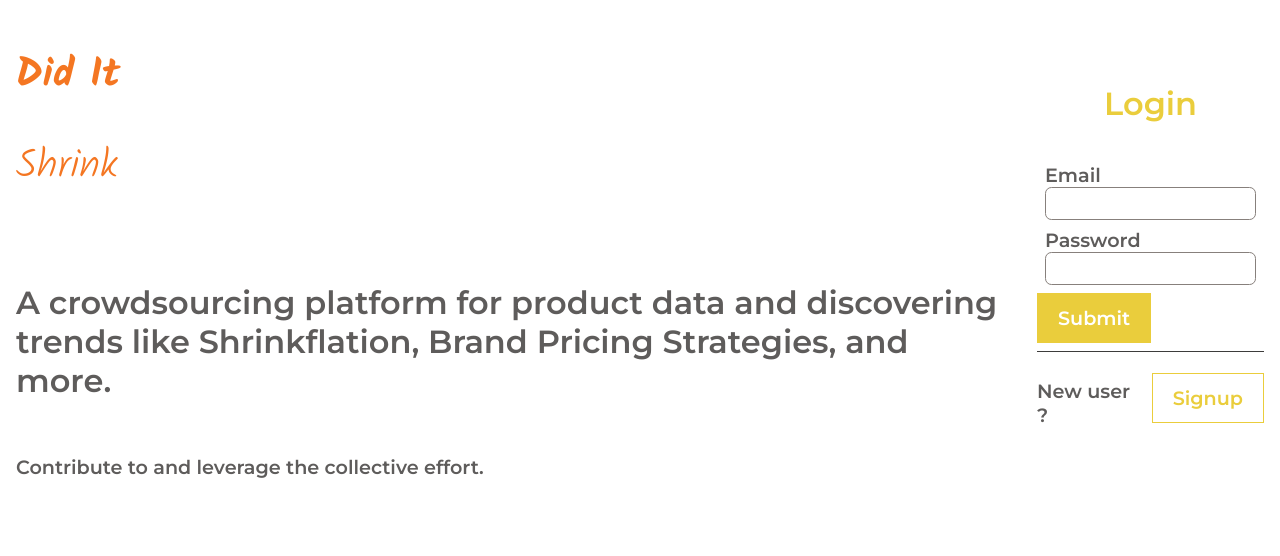
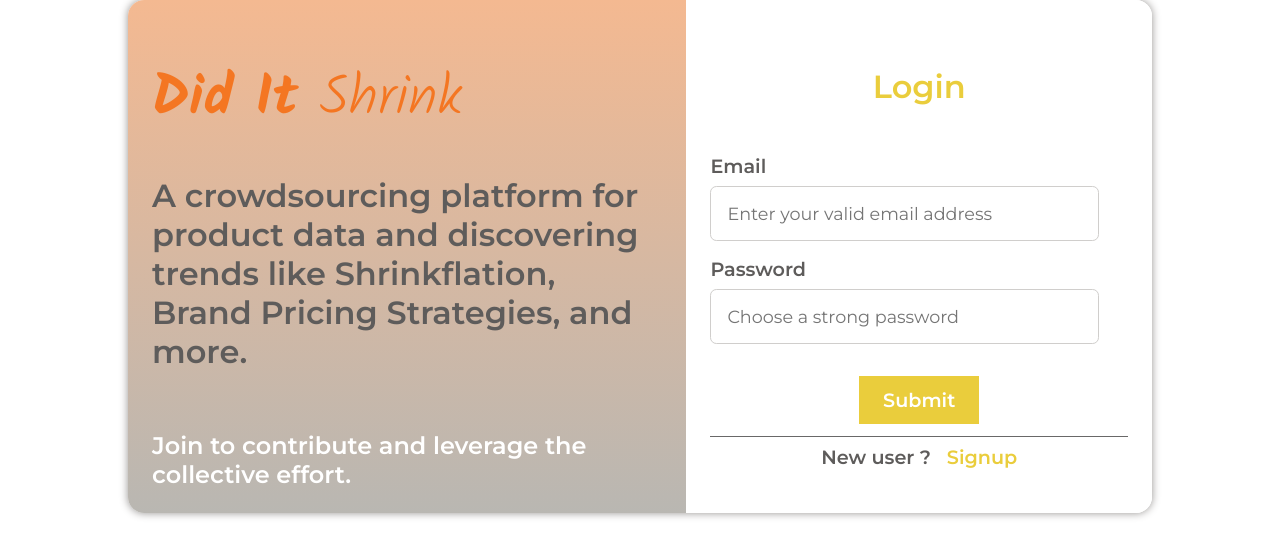
Before and after one commit to CodeLapseLogger/did-it-shrink, a React (Create React App) app: page /login in a window 1280 px wide. Shown: the top 556 px of the page. Built offline with nearby package versions, Linux system fonts and the light colour scheme; the HTML template or start-up script is replaced by a standard one.

Commit message:
feat(login): adjusted styling and layout
Adjusted the CSS styling of styled components
used in Login component and also the layout
of JSX elements in the element tree, to render
the intended UI

```diff
--- a/src/components/Login/index.js
+++ b/src/components/Login/index.js
@@ -66,7 +66,7 @@ const Login = (props) => {
       <LoginContentContainer>
         <LoginBrandContentContainer>
           <BrandName>
-            Did It <BrandNamePartial>Shrink</BrandNamePartial>
+            Did It <BrandNamePartial as="span">Shrink</BrandNamePartial>
           </BrandName>
           <GreyTextBig>
             A crowdsourcing platform for product data and discovering trends
@@ -74,7 +74,7 @@ const Login = (props) => {
           </GreyTextBig>
           <br />
           <GreyTextMedium>
-            Contribute to and leverage the collective effort.
+            Join to contribute and leverage the collective effort.
           </GreyTextMedium>
         </LoginBrandContentContainer>
 
@@ -84,7 +84,7 @@ const Login = (props) => {
             <LoginFormInputsContainer>
               {!isLogin && (
                 <LoginFormSingleInputContainer>
-                  <GreyTextMedium as="label" htmlFor="userName">
+                  <GreyTextMedium as="label" htmlFor="userName" isLabel>
                     Username
                   </GreyTextMedium>
                   <LoginFormInput
@@ -92,12 +92,13 @@ const Login = (props) => {
                     type="text"
                     name="userName"
                     value={formUserInput.userName}
+                    placeholder="Type in username..."
                     onChange={onFormUserInputChange}
                   />
                 </LoginFormSingleInputContainer>
               )}
               <LoginFormSingleInputContainer>
-                <GreyTextMedium as="label" htmlFor="userEmail">
+                <GreyTextMedium as="label" htmlFor="userEmail" isLabel>
                   Email
                 </GreyTextMedium>
                 <LoginFormInput
@@ -105,12 +106,13 @@ const Login = (props) => {
                   type="email"
                   name="userEmail"
                   value={formUserInput.userEmail}
+                  placeholder="Enter your valid email address"
                   onChange={onFormUserInputChange}
                 />
               </LoginFormSingleInputContainer>
 
               <LoginFormSingleInputContainer>
-                <GreyTextMedium as="label" htmlFor="userPassword">
+                <GreyTextMedium as="label" htmlFor="userPassword" isLabel>
                   Password
                 </GreyTextMedium>
                 <LoginFormInput
@@ -118,9 +120,11 @@ const Login = (props) => {
                   type="password"
                   name="userPassword"
                   value={formUserInput.userPassword}
+                  placeholder="Choose a strong password"
                   onChange={onFormUserInputChange}
                 />
               </LoginFormSingleInputContainer>
+            </LoginFormInputsContainer>
 
             <LoginFormButton type="submit">Submit</LoginFormButton>
 
@@ -130,11 +134,10 @@ const Login = (props) => {
               <SignupMessage>
                 {isLogin ? "New user ?" : "Already signed up ?"}
               </SignupMessage>
-                <LoginFormButton isOutline onClick={toggleSignup}>
+              <LoginFormButton type="button" onClick={toggleSignup} isOutline>
                 {isLogin ? "Signup" : "Login"}
               </LoginFormButton>
             </SignupContainer>
-            </LoginFormInputsContainer>
           </LoginFormContainer>
         </LoginFormContentContainer>
       </LoginContentContainer>
--- a/src/components/Login/styledComponents.js
+++ b/src/components/Login/styledComponents.js
@@ -4,8 +4,10 @@ export const LoginBgContainer = styled.div`
   display: flex;
   flex-direction: column;
   justify-content: space-between;
+  align-items: center;
   min-height: 100vh;
   height: 100%;
+  width: 100%;
   margin: 0;
   padding: 0;
 `;
@@ -13,27 +15,45 @@ export const LoginBgContainer = styled.div`
 export const LoginContentContainer = styled.div`
   display: flex;
   justify-content: center;
+  align-items: stretch;
   border-radius: 1rem;
+  /* border: 0.1rem solid #959290; */
+  box-shadow: 0 0 0.5rem 0 #959290;
   min-height: 50vh;
   height: 50%;
+  width: 80%;
+  align-self: center;
+  padding: 0;
 `;
 
 export const LoginBrandContentContainer = styled.div`
   display: flex;
   flex-direction: column;
   justify-content: center;
-  padding: 1rem;
+  padding: 1rem 1.5rem;
+  width: 55%;
+  border-top-left-radius: 1rem;
+  border-bottom-left-radius: 1rem;
+  background-image: linear-gradient(to bottom, #f4b991, #b9b7b2);
+  background-size: cover;
+  margin: 0;
 `;
 
 export const LoginFormContentContainer = styled(LoginBrandContentContainer)`
   align-items: center;
+  width: 45%;
+  background-image: none;
+  background-color: #ffffff;
+  border-radius: 0 1rem 1rem 0;
+  flex-grow: 0;
 `;
 
 export const BrandName = styled.h1`
   color: #f47622;
   font-family: "Kalam";
-  font-size: 2.5rem;
+  font-size: 3.5rem;
   font-weight: 700;
+  margin-bottom: 0;
 `;
 
 export const BrandNamePartial = styled(BrandName)`
@@ -49,7 +69,8 @@ export const GreyTextBig = styled.p`
 `;
 
 export const GreyTextMedium = styled(GreyTextBig)`
-  font-size: 1.2rem;
+  font-size: ${(props) => (props.isLabel ? "1.2rem" : "1.5rem")};
+  color: ${(props) => (props.isLabel ? "#5e5c5b" : "#ffffff")};
   margin-bottom: 0.5rem;
 `;
 
@@ -58,6 +79,7 @@ export const LoginFormContainer = styled.form`
   flex-direction: column;
   justify-content: center;
   align-items: center;
+  width: 100%;
 `;
 
 export const LoginFormHeader = styled(GreyTextBig)`
@@ -71,40 +93,56 @@ export const LoginFormInputsContainer = styled.ul`
 `;
 
 export const LoginFormSingleInputContainer = styled.li`
-  margin: 0.5rem;
+  display: flex;
+  flex-direction: column;
+  justify-content: center;
+  align-items: flex-start;
+  margin: 1rem 0;
+  width: 100%;
 `;
 
 export const LoginFormInput = styled.input`
   outline: none;
-  border: 0.1rem solid #87807c;
+  border: 0.1rem solid #d0cecc;
   border-radius: 0.4rem;
-  padding: 0.5rem 1rem;
+  padding: 1rem;
   color: #3d3a38;
+  width: 85%;
+  font-family: "Montserrat";
+  font-size: 1.1rem;
+  color: #7f7d7a;
 `;
 
 export const LoginFormButton = styled.button`
   color: ${(props) => (props.isOutline ? "#eacd3c" : "#ffffff")};
   background-color: ${(props) => (props.isOutline ? "#ffffff" : "#eacd3c")};
-  border: 0.1rem solid #eacd3c;
-  padding: 0.75rem 1.25rem;
+  /* border: 0.1rem solid #eacd3c; */
+  border: none;
+  padding: ${(props) => (props.isOutline ? "0" : "0.75rem 1.5rem")};
   outline: none;
   cursor: pointer;
   font-family: "Montserrat";
   font-size: 1.2rem;
   font-weight: 600;
+  margin: ${(props) => (props.isOutline ? "0 0 0.5rem 0" : "0 0 0.25rem 0")};
+  align-self: ${(props) => (props.isOutline ? "none" : "center")};
 `;
 
 export const LoginFormHorizontalLine = styled.hr`
   width: 100%;
   border: none;
-  border-top: 0.1rem solid #3d3c3b;
+  border-top: 0.1rem solid #696868;
 `;
 
 export const SignupContainer = styled.div`
   display: flex;
   align-items: center;
+  margin-top: 0;
 `;
 
 export const SignupMessage = styled(GreyTextMedium)`
+  margin-top: 0;
   margin-right: 1rem;
+  font-size: 1.2rem;
+  color: #5e5c5b;
 `;
```
Lines whose indentation alone changed are shown as unchanged.
